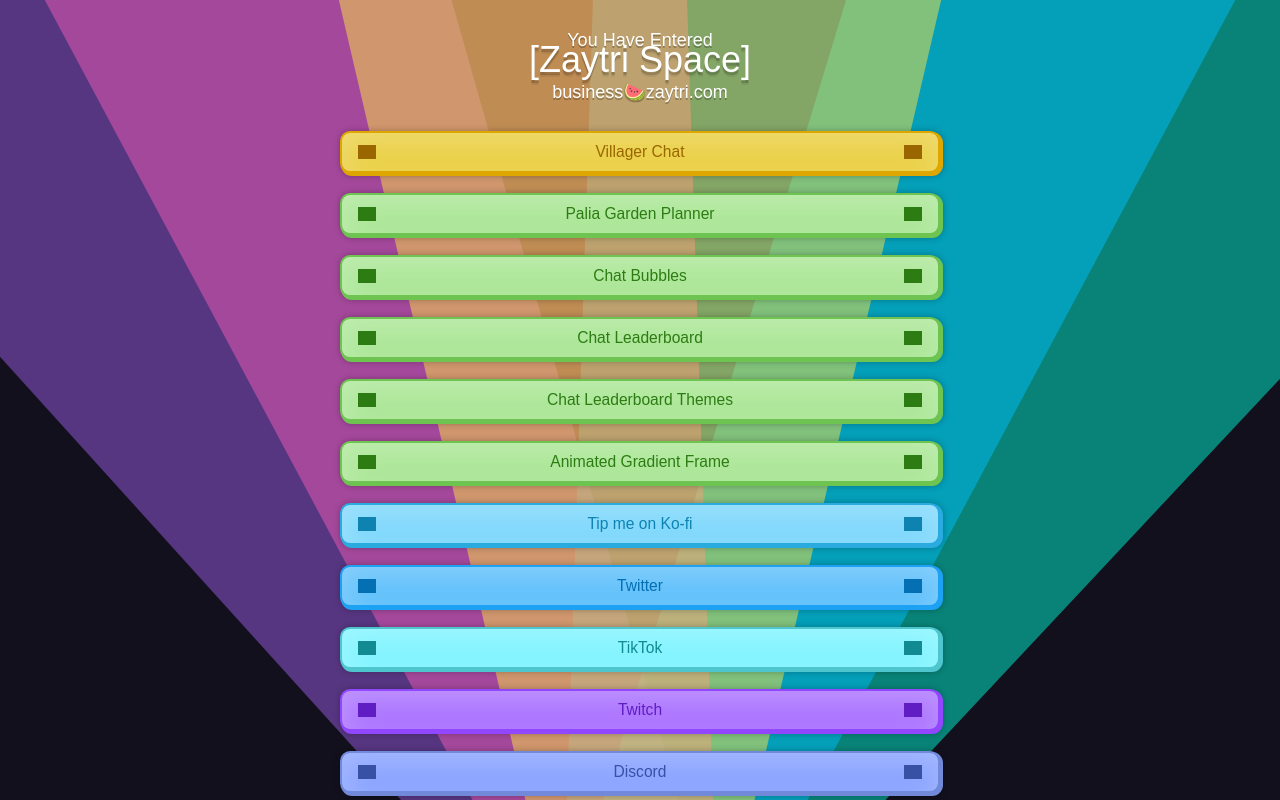
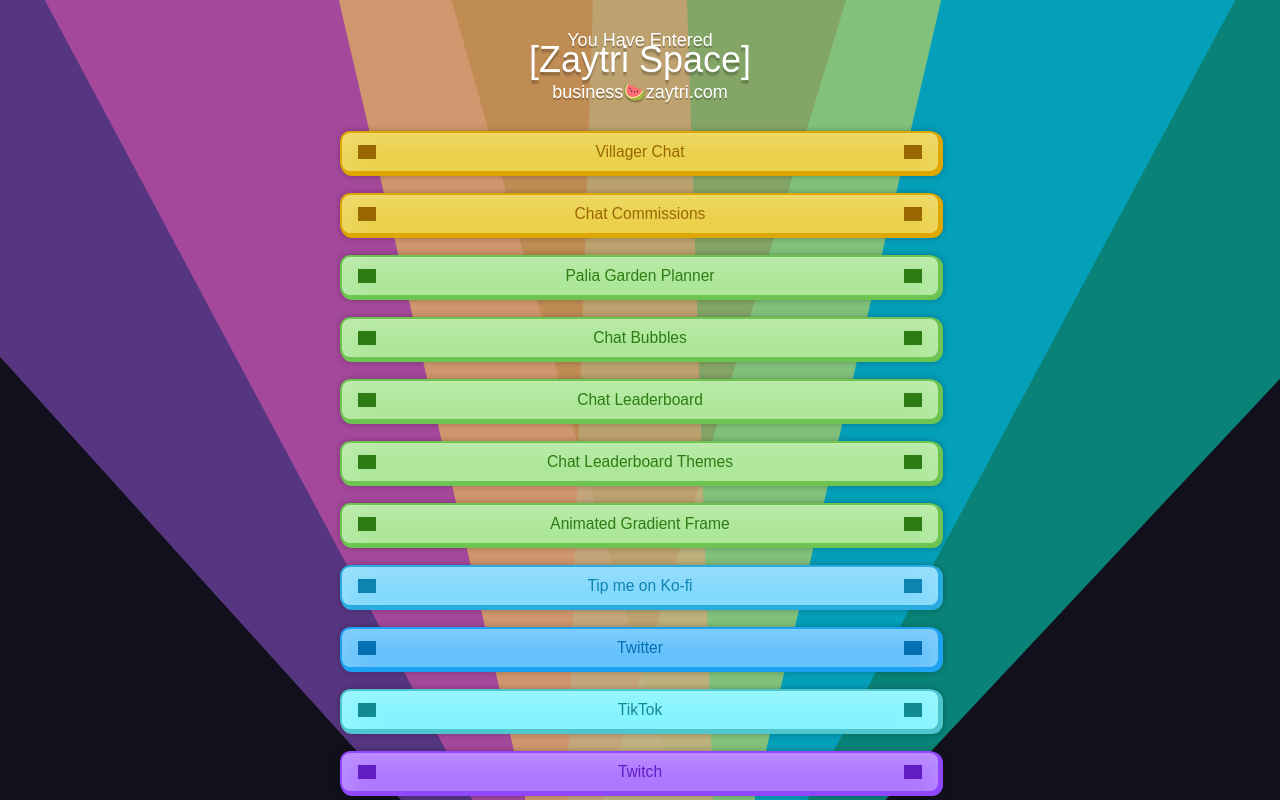
Before and after one commit to zaytri/zaytri.com, a Next.js app: page / in a window 1280 px wide. Shown: the top 800 px of the page. Built offline with nearby package versions, Linux system fonts and the light colour scheme; grey boxes are pictures that could not be loaded; a web font is replaced by a local one.

Commit message:
Add Chat Commissions link

```diff
--- a/pages/index.js
+++ b/pages/index.js
@@ -49,6 +49,12 @@
             classes={[styles.gold, styles.widget]}
             url='https://ko-fi.com/s/203846e8fd'
             label='Villager Chat'
+          />
+
+          <SocialButton
+            classes={[styles.gold, styles.widget]}
+            url='https://ko-fi.com/zaytri/commissions'
+            label='Chat Commissions'
           />
 
           <SocialButton
```
